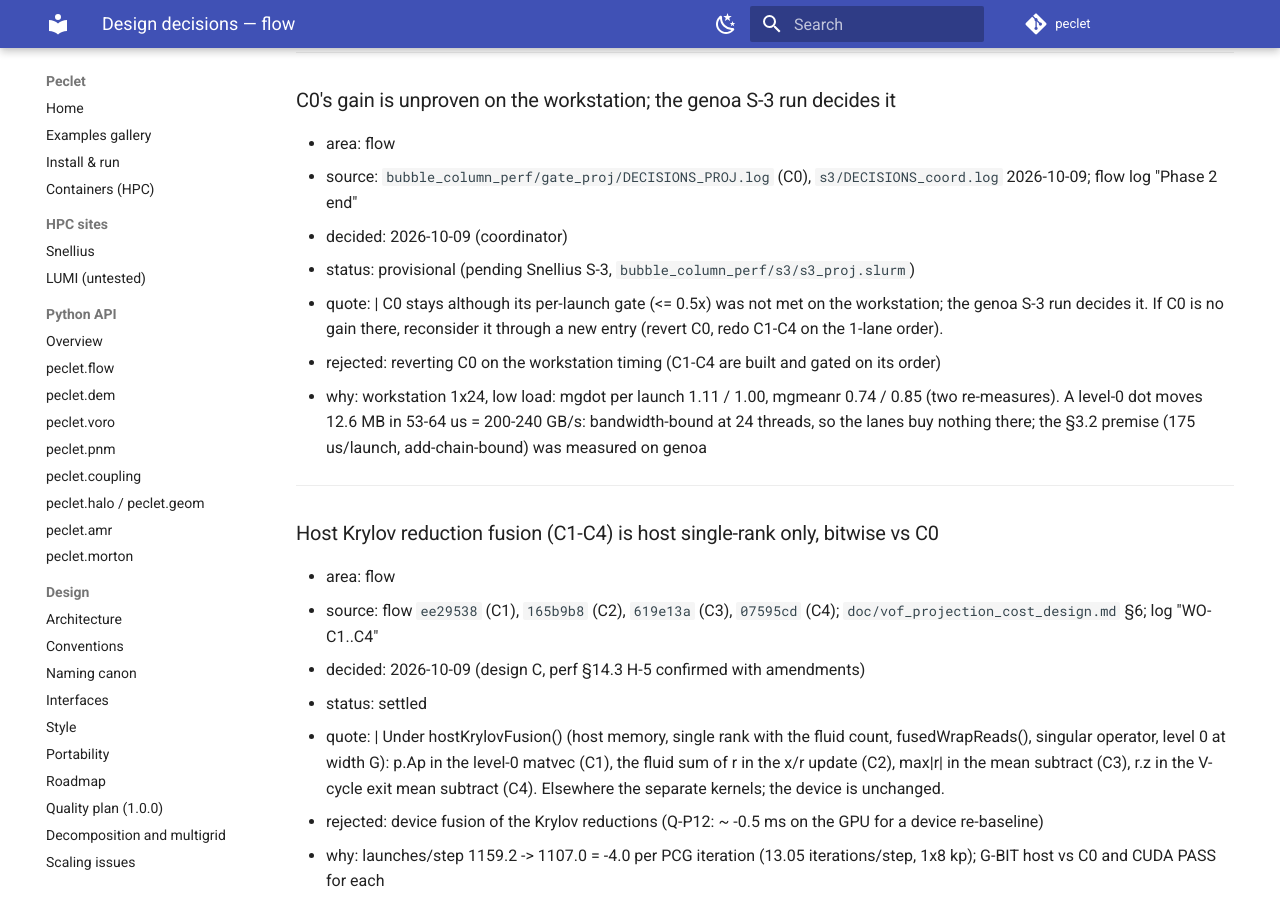
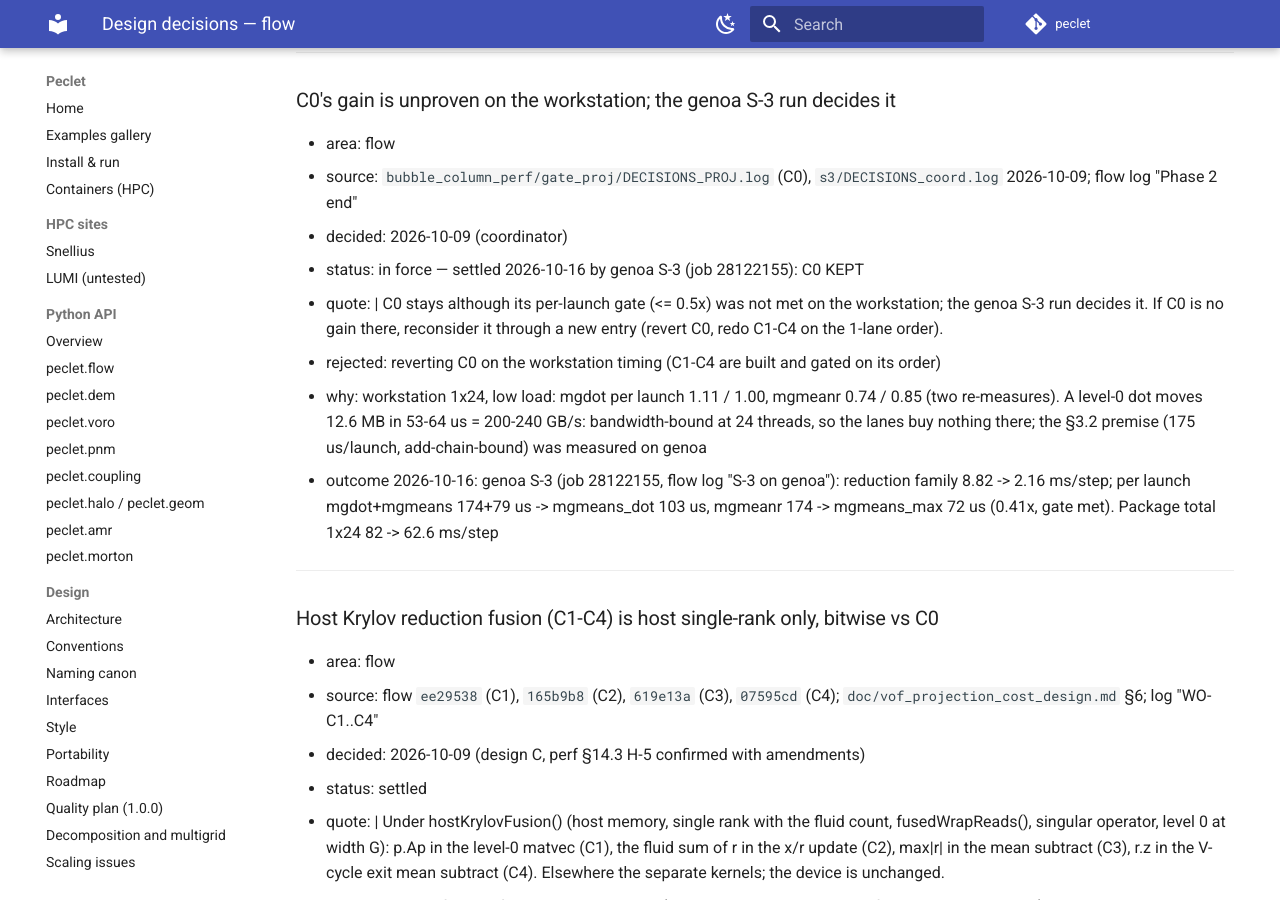
Before and after one commit to computational-chemical-engineering/peclet, an MkDocs documentation site: the page built from docs/decisions/flow.md, in a window 1280 px wide and 900 px high, scrolled down 124443 px. Built offline with MkDocs 1.6.1 and Material for MkDocs 9.7.7, drawn with Linux system fonts in a browser that asks for light colours; comment, search, counter and statistics services are not loaded; some of the changed text lies outside the part shown.

Commit message:
bump flow 5b025b2: S-3 genoa result; register: C0 kept (genoa reductions 8.8 -> 2.2 ms/step), F4 stays deferred
Co-Authored-By: Claude Opus 5.5 <noreply@anthropic.com>
Claude-Session: https://claude.ai/code/session_0127kjaH3FmCxkx1nzhmxWbn

```diff
--- a/docs/decisions/flow.md
+++ b/docs/decisions/flow.md
@@ -4322,13 +4322,14 @@ Do not reverse an entry here without recording a new decision that supersedes it
 - area: flow
 - source: `bubble_column_perf/gate_proj/DECISIONS_PROJ.log` (C0), `s3/DECISIONS_coord.log` 2026-10-09; flow log "Phase 2 end"
 - decided: 2026-10-09 (coordinator)
-- status: provisional (pending Snellius S-3, `bubble_column_perf/s3/s3_proj.slurm`)
+- status: in force — settled 2026-10-16 by genoa S-3 (job 28122155): C0 KEPT
 - quote: |
     C0 stays although its per-launch gate (<= 0.5x) was not met on the workstation; the genoa S-3 run
     decides it. If C0 is no gain there, reconsider it through a new entry (revert C0, redo C1-C4 on
     the 1-lane order).
 - rejected: reverting C0 on the workstation timing (C1-C4 are built and gated on its order)
 - why: workstation 1x24, low load: mgdot per launch 1.11 / 1.00, mgmeanr 0.74 / 0.85 (two re-measures). A level-0 dot moves 12.6 MB in 53-64 us = 200-240 GB/s: bandwidth-bound at 24 threads, so the lanes buy nothing there; the §3.2 premise (175 us/launch, add-chain-bound) was measured on genoa
+- outcome 2026-10-16: genoa S-3 (job 28122155, flow log "S-3 on genoa"): reduction family 8.82 -> 2.16 ms/step; per launch mgdot+mgmeans 174+79 us -> mgmeans_dot 103 us, mgmeanr 174 -> mgmeans_max 72 us (0.41x, gate met). Package total 1x24 82 -> 62.6 ms/step
 
 ---
 
@@ -4419,7 +4420,7 @@ Do not reverse an entry here without recording a new decision that supersedes it
 - area: flow
 - source: `doc/vof_projection_cost_design.md` §10, §14 item 11; log "WO-P0"
 - decided: 2026-10-09 (design)
-- status: provisional (genoa t_L measured in S-3)
+- status: provisional (genoa t_L still not isolated; S-3 2026-10-16: 853 launches/step x ~4 us = 3.4 ms < 5 ms -> stays deferred)
 - quote: |
     F4 is not in the projection package; it is re-evaluated by the §10 rule from the measured
     per-launch cost of the coarse tail.
```
Also changed, not shown: docs/DECISIONS.md (+1 -1 lines).
